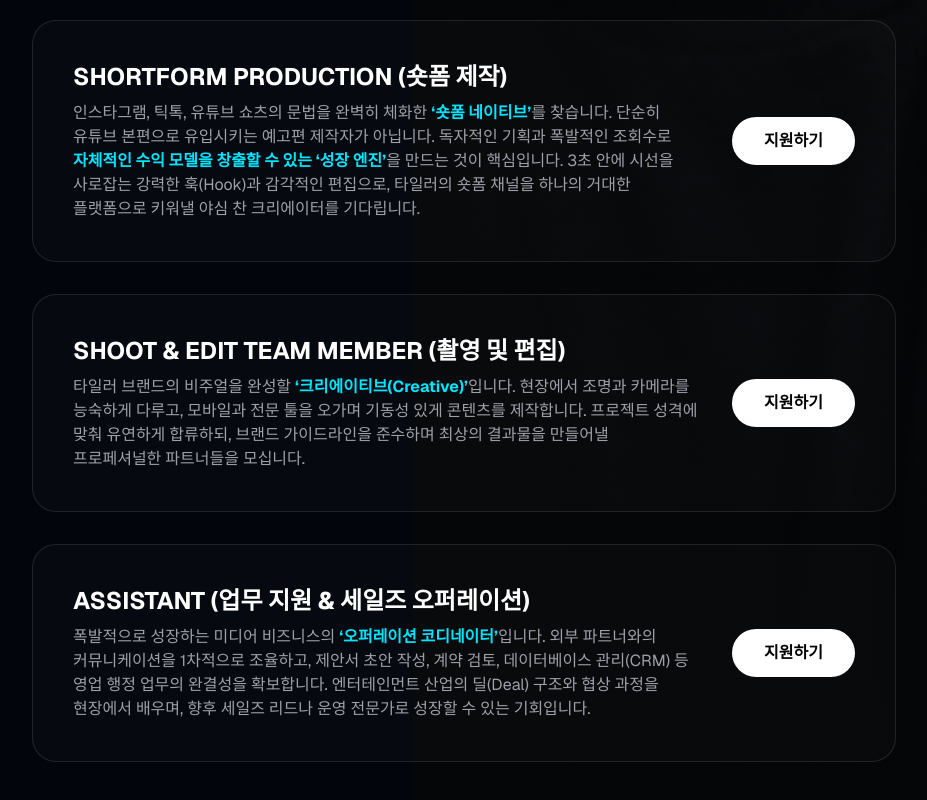
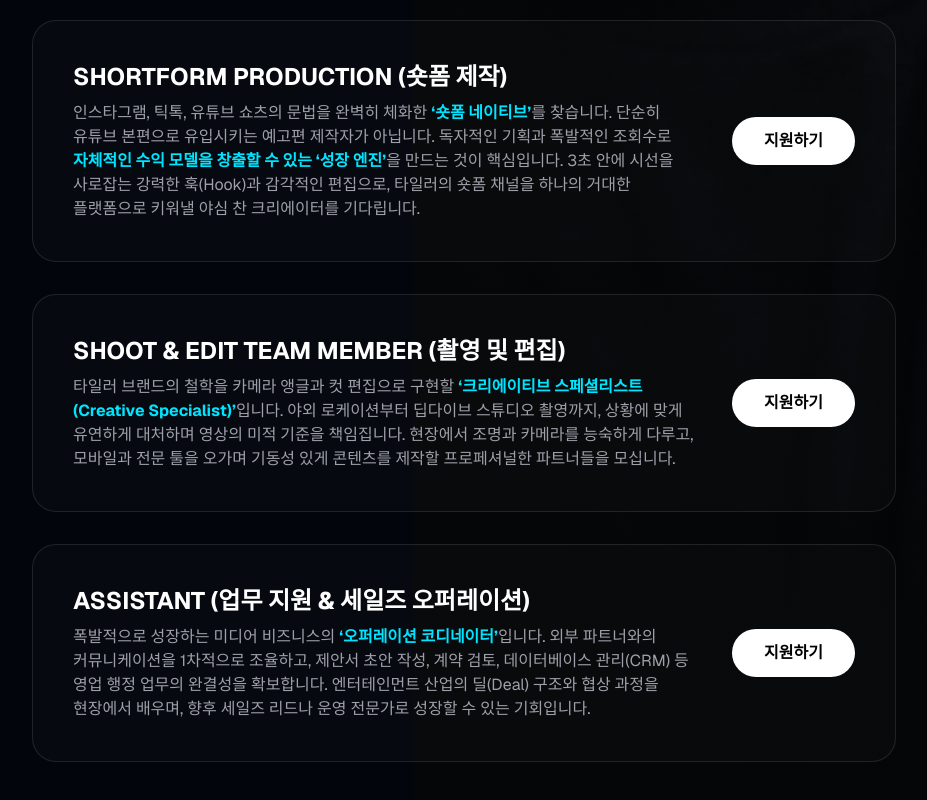
Before and after one commit to tyler-team/tyler-rasch-media, a Next.js app: page /careers in a window 1280 px wide. Shown: the part 1881-2681 px from the top of the page, without its empty margins (304-1231 px from the left). Built offline with nearby package versions, Linux system fonts and the light colour scheme.

Commit message:
feat: update Shoot & Edit team member description to Creative Specialist

```diff
--- a/src/app/page.tsx
+++ b/src/app/page.tsx
@@ -325,7 +325,7 @@ const contentData: Record<'KR' | 'EN', Content> = {
         },
         {
           title: "SHOOT & EDIT TEAM MEMBER (촬영 및 편집)",
-          desc: <>타일러 브랜드의 비주얼을 완성할 <span className="text-accent font-bold">‘크리에이티브(Creative)’</span>입니다. 현장에서 조명과 카메라를 능숙하게 다루고, 모바일과 전문 툴을 오가며 기동성 있게 콘텐츠를 제작합니다. 프로젝트 성격에 맞춰 유연하게 합류하되, 브랜드 가이드라인을 준수하며 최상의 결과물을 만들어낼 프로페셔널한 파트너들을 모십니다.</>,
+          desc: <>타일러 브랜드의 철학을 카메라 앵글과 컷 편집으로 구현할 <span className="text-accent font-bold">‘크리에이티브 스페셜리스트(Creative Specialist)’</span>입니다. 야외 로케이션부터 딥다이브 스튜디오 촬영까지, 상황에 맞게 유연하게 대처하며 영상의 미적 기준을 책임집니다. 현장에서 조명과 카메라를 능숙하게 다루고, 모바일과 전문 툴을 오가며 기동성 있게 콘텐츠를 제작할 프로페셔널한 파트너들을 모십니다.</>,
           action: "지원하기"
         },
         {
```
